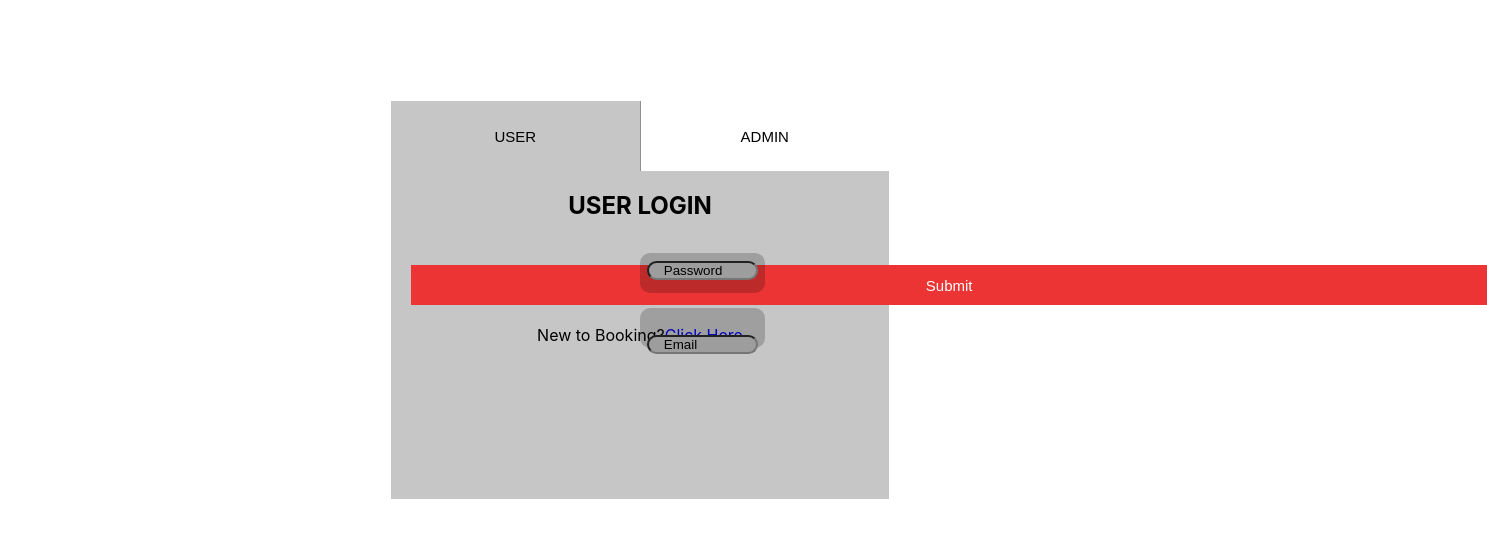
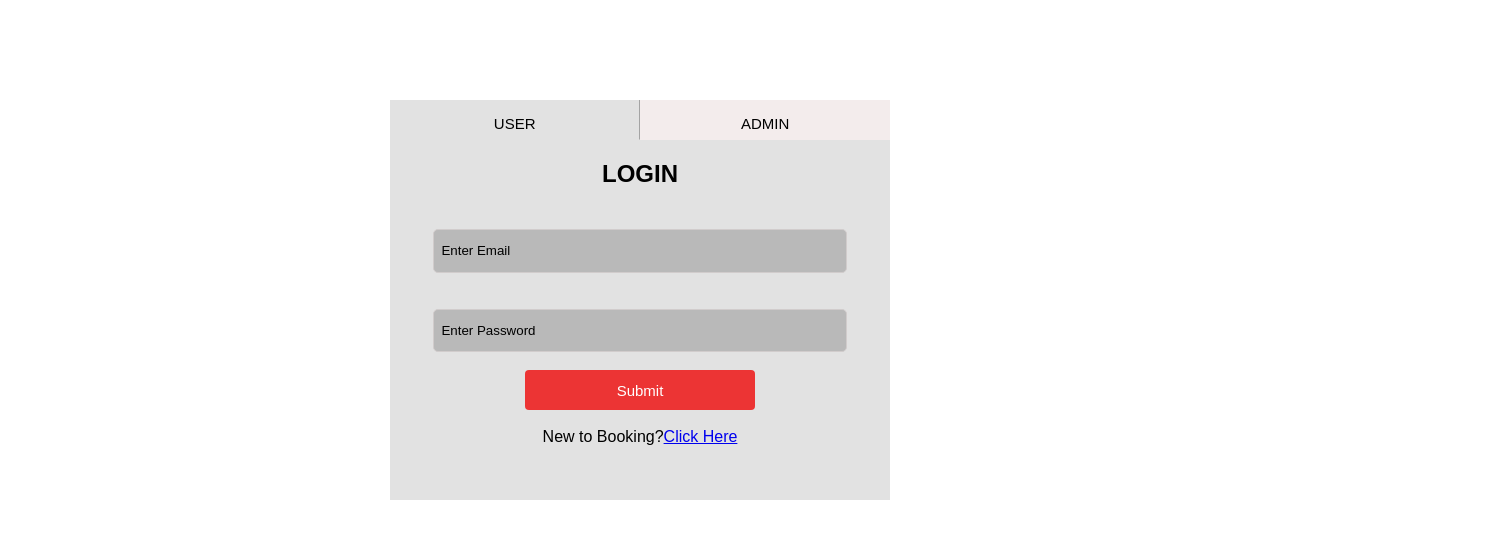
Before and after one commit to iamneo-production/04ce0a0f-3990-44c2-8a4b-dd93d4d5affe, a React (Create React App) app in the folder reactapp/: page /login in a window 1280 px wide. Shown: the top 538 px of the page, 1487 px wide, since content can reach past the window. Built offline with nearby package versions, Linux system fonts and the light colour scheme.

Commit message:
login ui

```diff
--- a/reactapp/src/Login.css
+++ b/reactapp/src/Login.css
@@ -6,6 +6,7 @@
 
 body {
   background: #fff;
+  font-family: Arial, Helvetica, sans-serif;
 }
 
 .loginbox {
@@ -17,27 +18,18 @@
   background: #ffffff;
   margin: 100px auto 0;
   word-break: break-all;
-    border: 1px solid rgba(255, 255, 255, 0.274);
 }
 
 .bloc-tabs {
   display: flex;
-    background:rgb(199,198,198);
+}
 
-    color: black;
-  }
-  .bloc-tabs button{
-
-    color: black;
-    border: 0px;
-    box-shadow: 0px;
-  }
 
 .tabs {
   padding: 15px;
   text-align: center;
   width: 50%;
-    background: rgb(255, 255, 255);
+  background:#fff;
   cursor: pointer;
   border-bottom: 1px solid rgba(0, 0, 0, 0.274);
   box-sizing: content-box;
@@ -48,9 +40,10 @@
   border-right: 1px solid rgba(0, 0, 0, 0.274);
 }
 
-  .userTabs  {
-    background:rgb(199,198,198);
+.tabs.active-tabs  {
+  background: #e2e2e2;
   border-bottom: 1px solid transparent;
+
 }
 
 .active-tabs::before {
@@ -62,15 +55,34 @@
   transform: translateX(-50%);
   width: calc(100% + 2px);
   height: 5px;
-    background: rgb(88, 147, 241);
+  background:  white;
+
 }
 
-  .email{
-    justify-content: center;
-    top: 50%;
-    left: 50%;}
 
-  button {
+
+.bloc-tabs button {
+  text-align:"center";
+    height: 40px;
+    display:inline-block;
+    color:black;
+    font-size: 15px;
+    background: rgba(236, 52,52,255);
+    background-color: rgb(243, 236, 236);
+    cursor: pointer;
+    border: none;
+    box-sizing:border-box;
+    outline: none;
+    border: 0px;
+    box-shadow: 0px;
+    width: 235%;
+}
+.content-tabs {
+  flex-grow : 1;
+  text-align: center;
+  background-color:#eeebeb;
+}
+.btn{
   text-align:"center";
   height: 40px;
 display:inline-block;
@@ -79,30 +91,31 @@
 font-size: 15px;
 background: rgba(236, 52,52,255);
 cursor: pointer;
-
 border: none;
 box-sizing:border-box;
 outline: none;
-      width: 235%;
-  }
-  .content-tabs {
-    flex-grow : 1;
-    text-align: center;
-
-
+width: 50%;
+margin:0 25% 0 25%;
+border-radius:4px;
 }
 .login input{
-      width: 100%;
-      border-radius: 10px;
-      background-color: #9e9d9d;
-      color: black;
+  width: 90%;
+  border-radius: 5px;
+border: 1px solid rgb(209, 204, 204);
+  background-color: #b9b9b9;
+  margin-left:5%;
+  margin-right:5%;
+padding:1em 0 1em 0;
+box-sizing:border-box;
+
 }
 .login ::placeholder { /* Chrome, Firefox, Opera, Safari 10.1+ */
   color: black;
   opacity: 1; /* Firefox */
 }
 .content {
-    background:rgba(51, 49, 49, 0.274);
+
+  background-color:  #e2e2e2;
   padding: 20px;
   width: 100%;
   height: 100%;
--- a/reactapp/src/Login.js
+++ b/reactapp/src/Login.js
@@ -54,14 +54,14 @@ function Tabs() {
   return (
     <div className="loginbox">
       <div className="bloc-tabs">
-        <button
-          className={toggleState === 1 ? "tabs userTabs" : "tabs"}
+      <button
+          className={toggleState === 1 ? "tabs active-tabs" : "tabs"}
           onClick={() => toggleTab(1)}
         >
          USER
         </button>
         <button
-          className={toggleState === 2 ? "tabs userTabs" : "tabs"}
+          className={toggleState === 2 ? "tabs active-tabs" : "tabs"}
           onClick={() => toggleTab(2)}
         >
         ADMIN
@@ -73,16 +73,18 @@ function Tabs() {
             id='userTab'
           className={toggleState === 1 ? "content  active-content" : "content"}
         >
-          <h2>USER LOGIN</h2>
+          <h2> LOGIN</h2>
           <div className="login">
-                <div className="email" >
                     <br/>
-                    <input id='email' type="text"  placeholder="    Email" value={email} onChange={(e)=>{setEmail(e.target.value)}}/>
-                </div>
+                    <br/>
+                    <input id='email' type="text"  placeholder="  Enter Email" value={email} onChange={(e)=>{setEmail(e.target.value)}}/>
+
                 <br/>
-                <div className="password" >
-                    <input id='password' type="password" placeholder="    Password" value={password} onChange={(e)=>{setPassword(e.target.value)}}/>
-                </div>
+                <br/>
+                <br/>
+                    <input id='password' type="password" placeholder="  Enter Password" value={password} onChange={(e)=>{setPassword(e.target.value)}}/>
+
+                <br/>
                 <br/>
                 <div className="form-row" >
                     <button id='submitButton' className="btn" onClick={validateUserCredentials}>Submit </button>
@@ -98,17 +100,18 @@ function Tabs() {
         id='adminTab'
           className={toggleState === 2 ? "content  active-content" : "content"}
         >
-           <h2>ADMIN LOGIN</h2>
+           <h2>LOGIN</h2>
           <div className="login">
-                <div className="email" >
-                    {/* <label for="">Email</label> */}
-                    <br/>
-                    <input id='email' type="text" placeholder="    Email" value={email} onChange={(e)=>{setEmail(e.target.value)}}/>
-                </div>
+          <br/>
+          <br/>
+                    <input id='email' type="text" placeholder="  Enter Email" value={email} onChange={(e)=>{setEmail(e.target.value)}}/>
+
                 <br/>
-                <div className="password" >
-                    <input id='password' type="password" placeholder="    Password" value={password} onChange={(e)=>{setPassword(e.target.value)}}/>
-                </div>
+                <br/>
+                <br/>
+                    <input id='password' type="password" placeholder="  Enter Password" value={password} onChange={(e)=>{setPassword(e.target.value)}}/>
+
+                <br/>
                 <br/>
                 <div className="form-row" >
                     <button id='submitButton' className="btn" onClick={validateAdminCredentials}>Submit </button>
```
Lines whose indentation alone changed are shown as unchanged.
